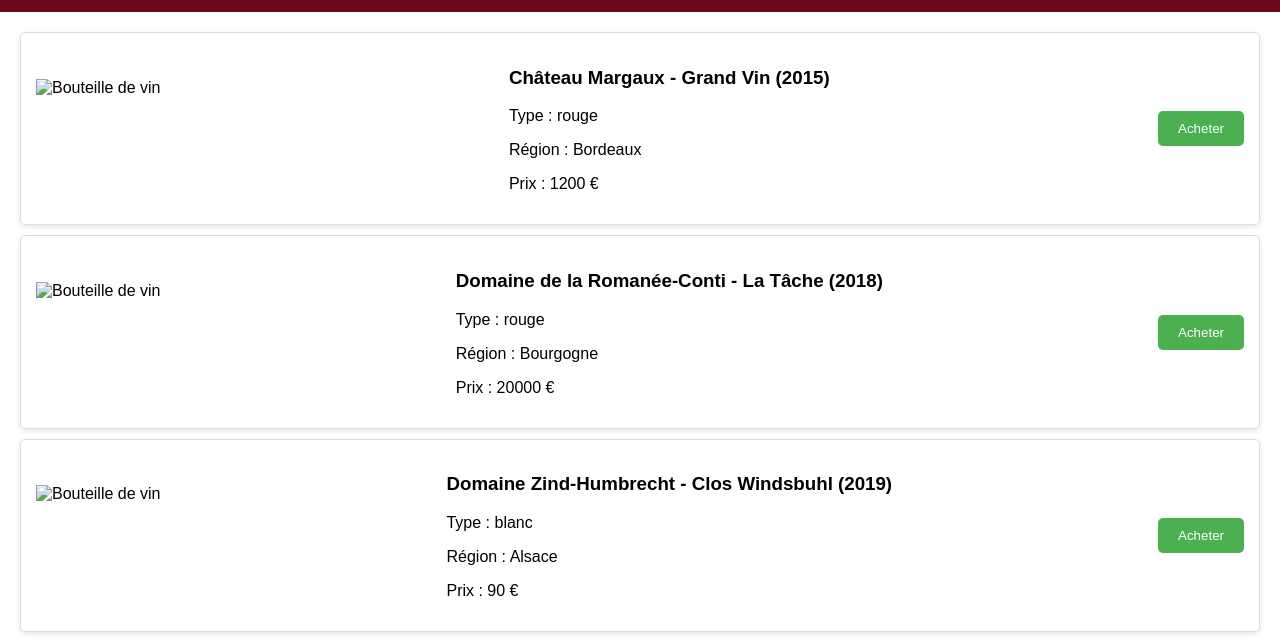
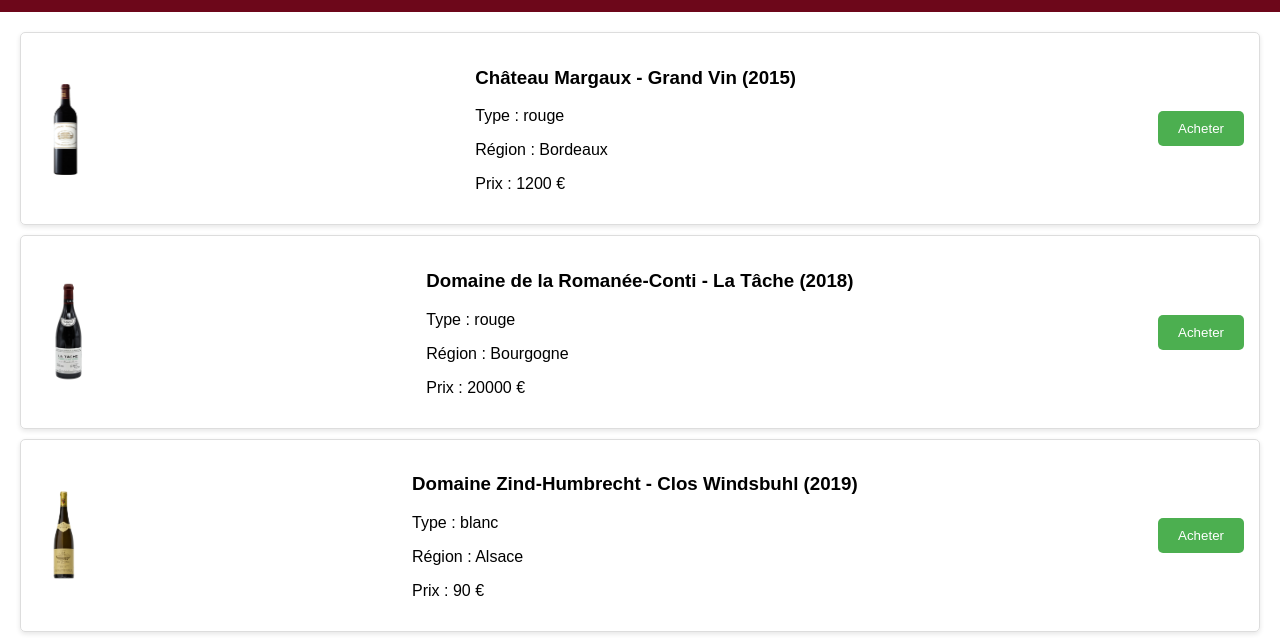
Before and after one commit to EmilienDoumont/DoumontEmilien_ProjetTW2, a website: page travail/index.html in a window 1280 px wide. Shown: the part 98-738 px from the top of the page. Drawn offline with Linux system fonts and the light colour scheme.

Commit message:
ajout data image

```diff
--- a/src/data/data.json
+++ b/src/data/data.json
@@ -81,7 +81,8 @@
         "appellation": "Margaux AOC",
         "classification": "Premier Cru Classé",
         "price": 1200,
-        "stock": 10
+        "stock": 10,
+        "img": 1
       },
       {
         "id": 2,
@@ -93,7 +94,8 @@
         "appellation": "Romanée-Conti AOC",
         "classification": "Grand Cru",
         "price": 20000,
-        "stock": 5
+        "stock": 5,
+        "img": 2
       },
       {
         "id": 3,
@@ -105,7 +107,8 @@
         "appellation": "Alsace Grand Cru",
         "classification": "Vendanges Tardives",
         "price": 90,
-        "stock": 20
+        "stock": 20,
+        "img": 3
       },
       {
         "id": 4,
@@ -117,7 +120,8 @@
         "appellation": "Pessac-Leognan AOC",
         "classification": "Premier Cru Classé",
         "price": 5600,
-        "stock": 3
+        "stock": 3,
+        "img": 4
       },
       {
         "id": 5,
@@ -129,7 +133,8 @@
         "appellation": "Pauillac AOC",
         "classification": "Premier Cru Classé",
         "price": 11500,
-        "stock": 1
+        "stock": 1,
+        "img": 5
       },
       {
         "id": 6,
@@ -141,7 +146,8 @@
         "appellation": "Pauillac AOC",
         "classification": "Premier Cru Classé",
         "price": 7800,
-        "stock": 5
+        "stock": 5,
+        "img": 6
       },
       {
         "id": 7,
@@ -153,7 +159,8 @@
         "appellation": "Pauillac AOC",
         "classification": "Premier Cru Classé",
         "price": 2500,
-        "stock": 6
+        "stock": 6,
+        "img": 7
       },
       {
         "id": 8,
@@ -165,19 +172,21 @@
         "appellation": "Saint Emilion Gran Cru",
         "classification": "PREMIERS GRANDS CRUS CLASSÉS A",
         "price": 20300,
-        "stock": 1
+        "stock": 1,
+        "img": 8
       },
       {
         "id": 9,
         "domaine": "Château Ausone",
-        "cuvee": "Grand Vin",
+        "cuvee": "Chapelle",
         "millesime": 2012,
         "type": "rouge",
         "vignoble": "Bordeaux",
         "appellation": "Saint Emilion Gran Cru",
         "classification": "PREMIERS GRANDS CRUS CLASSÉS A",
         "price": 2560,
-        "stock": 8
+        "stock": 8,
+        "img": 9
       },
       {
         "id": 10,
@@ -189,7 +198,8 @@
         "appellation": "Saint Emilion Gran Cru",
         "classification": "PREMIERS GRANDS CRUS CLASSÉS A",
         "price": 8700,
-        "stock": 4
+        "stock": 4,
+        "img": 10
       },
       {
         "id": 11,
@@ -201,7 +211,8 @@
         "appellation": "Pomerol AOC",
         "classification": "Grand Cru",
         "price": 5300,
-        "stock": 4
+        "stock": 4,
+        "img": 11
       },
       {
         "id": 12,
@@ -213,7 +224,8 @@
         "appellation": "Pomerol AOC",
         "classification": "Grand Cru",
         "price": 450,
-        "stock": 12
+        "stock": 12,
+        "img": 12
       }
     ],
     "transactions": [
--- a/travail/index.html
+++ b/travail/index.html
@@ -31,7 +31,7 @@
         const productCard = document.createElement('div');
         productCard.classList.add('card');
         productCard.innerHTML = `
-          <img src="bottle-placeholder.png" alt="Bouteille de vin">
+          <img src="../src/data/img/vin${product.img}.jpg" alt="Bouteille de vin">
           <div>
             <h3>${product.domaine} - ${product.cuvee} (${product.millesime})</h3>
             <p>Type : ${product.type}</p>
```
Also changed, not shown: tests/product.test.ts (+2 -1 lines), dist/models/product.js, src/data/img/vin1.jpg (added), src/data/img/vin10.jpg (added), src/data/img/vin11.jpg (added), src/data/img/vin12.jpg (added), src/data/img/vin2.jpg (added), src/data/img/vin3.jpg (added), src/data/img/vin4.jpg (added), src/data/img/vin5.jpg (added), src/data/img/vin6.jpg (added), src/data/img/vin7.jpg (added), src/data/img/vin8.jpg (added), src/data/img/vin9.jpg (added).
